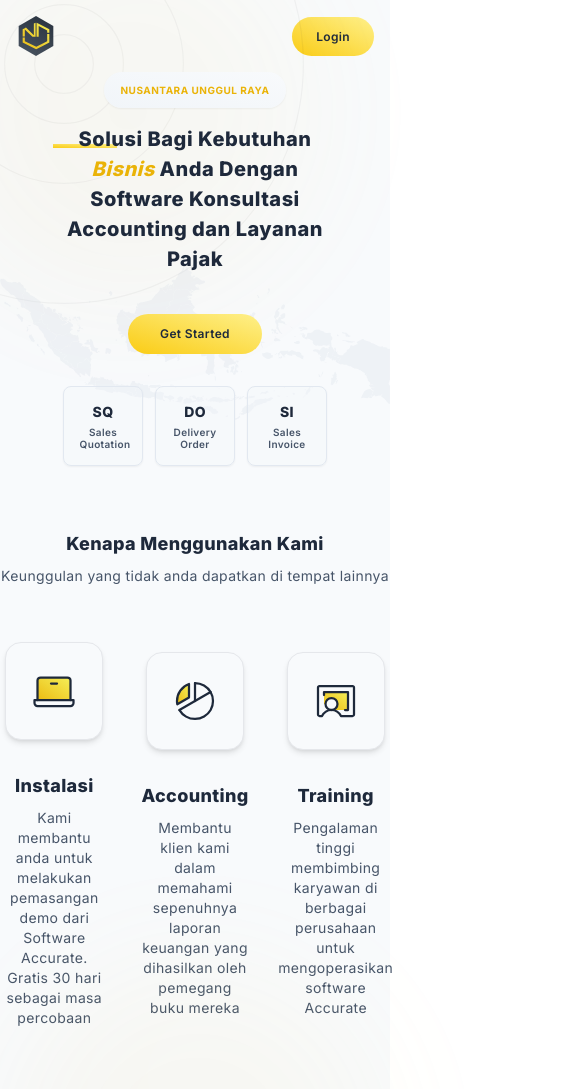
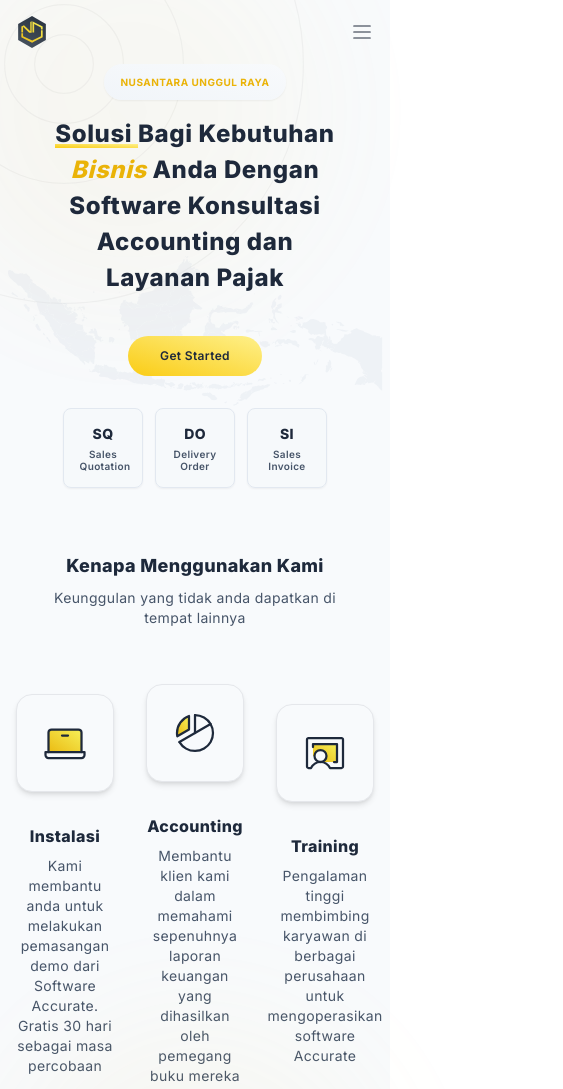
Before and after one commit to aflowcharsss/nusantara-ur, a website built with Vite: page index.html in a window 390 px wide. Shown: the top 1089 px of the page, 563 px wide, since content can reach past the window. Built offline with nearby package versions, Linux system fonts and the light colour scheme.

Commit message:
Mobile S: Intro

```diff
--- a/index.html
+++ b/index.html
@@ -20,6 +20,16 @@
             />
           </div>
 
+          <div class="burger">
+            <img
+              class="icon"
+              src="./src/assets/icons/list.svg"
+              alt="List Icons"
+            />
+          </div>
+
+          <!-- Menu & Login -->
+          <div class="wrapper hidden sm:block">
             <!-- Menu -->
             <ul class="menu">
               <li class="item">
@@ -39,6 +49,7 @@
             <!-- Login -->
             <div class="login">
               <a class="comp cta fill" href="#">Login</a>
+            </div>
           </div>
         </nav>
 
@@ -60,11 +71,13 @@
             <h3 class="name">Nusantara Unggul Raya</h3>
             <h1 class="main">
               <span class="text">
-                Solusi Bagi Kebutuhan <span>Bisnis</span> Anda Dengan Software
-                Konsultasi Accounting dan Layanan Pajak
+                <span class="solution">
+                  <span class="sol-text">Solusi</span>
+                  <div class="underline"></div>
                 </span>
-
-              <div class="underline"></div>
+                Bagi Kebutuhan <span class="bussiness">Bisnis</span> Anda Dengan
+                Software Konsultasi Accounting dan Layanan Pajak
+              </span>
             </h1>
             <a class="comp cta fill" href="#"> Get Started </a>
           </div>
--- a/src/style/index.css
+++ b/src/style/index.css
@@ -59,11 +59,15 @@
 }
 
 .comp.heading {
-  @apply mb-8 text-center;
+  @apply mb-4 flex flex-col items-center text-center xs:mb-8;
 }
 
 .comp.heading .content {
-  @apply mb-2 text-lg font-extrabold text-slate-800 lg:text-2xl;
+  @apply mb-2 text-base font-extrabold text-slate-800 xs:text-lg lg:text-2xl;
+}
+
+.comp.heading .description {
+  @apply w-4/5 text-sm;
 }
 
 /* Header */
@@ -80,7 +84,11 @@
 }
 
 .header .navigation .logo img {
-  @apply h-10 w-10;
+  @apply h-8 w-8;
+}
+
+.header .navigation .burger .icon {
+  @apply h-6 w-6;
 }
 
 .header .navigation .menu {
@@ -123,23 +131,27 @@
 }
 
 .hero .heading .name {
-  @apply mb-4 rounded-full bg-gradient-to-tr from-slate-100 to-slate-50 px-4 py-2 text-[10px] font-bold uppercase tracking-wider text-yellow-500 shadow-sm sm:text-sm;
+  @apply mb-4 rounded-full bg-gradient-to-tr from-slate-100 to-slate-50 px-4  py-1 text-[10px] font-bold uppercase tracking-wider text-yellow-500 shadow-sm xs:py-2 sm:text-sm;
 }
 
 .hero .heading .main {
-  @apply relative mb-10 w-9/12 text-center;
+  @apply relative mb-8 w-9/12 text-center xs:mb-10;
 }
 
 .hero .heading .main .text {
-  @apply relative z-10 text-xl font-extrabold leading-normal tracking-wide  text-slate-800 sm:text-4xl;
+  @apply relative z-10 text-2xl font-extrabold leading-normal tracking-wide text-slate-800  sm:text-4xl sm:leading-relaxed;
 }
 
-.hero .heading .main .text span {
+.hero .heading .main .text .bussiness {
   @apply italic text-yellow-500;
 }
 
-.hero .heading .main .underline {
-  @apply grad absolute top-5 left-1 z-0 h-1 w-16 bg-gradient-to-tr sm:top-10 sm:left-16 sm:w-28;
+.hero .heading .main .text .solution {
+  @apply relative;
+}
+
+.hero .heading .main .text .solution .underline {
+  @apply grad absolute bottom-0 left-0 z-0 h-1 w-full bg-gradient-to-tr xs:h-1;
 }
 
 .hero .heading .cta {
@@ -165,11 +177,11 @@
 
 /* Benefit */
 .benefit {
-  @apply relative py-16;
+  @apply relative py-16 px-4;
 }
 
 .benefit .b-feature {
-  @apply container mx-auto grid grid-cols-3 gap-x-8;
+  @apply container mx-auto grid grid-cols-1 gap-x-8 xs:grid-cols-3;
 }
 
 .benefit .b-feature .card {
@@ -177,11 +189,11 @@
 }
 
 .benefit .b-feature .card .icon {
-  @apply mb-8 rounded-2xl border-[0.25px] bg-slate-50 p-6 shadow-md transition-all duration-300 ease-out hover:cursor-pointer hover:border-transparent hover:bg-yellow-300 hover:shadow-none hover:transition-all hover:duration-500 hover:ease-in;
+  @apply mb-4 rounded-2xl border-[0.25px] bg-slate-50 p-4 shadow-md transition-all duration-300 ease-out hover:cursor-pointer hover:border-transparent hover:bg-yellow-300 hover:shadow-none hover:transition-all hover:duration-500 hover:ease-in xs:mb-8 xs:p-6;
 }
 
 .benefit .b-feature .card .icon .image {
-  @apply h-12 w-12;
+  @apply h-10 w-10 xs:h-12 xs:w-12;
 }
 
 .benefit .b-feature .card .text {
@@ -189,7 +201,7 @@
 }
 
 .benefit .b-feature .card .text .title {
-  @apply pb-2 text-lg font-extrabold text-slate-800;
+  @apply pb-2 text-base font-extrabold text-slate-800 sm:text-lg;
 }
 
 /* Introduction */
@@ -202,7 +214,7 @@
 }
 
 .intro .cta .button {
-  @apply w-40 text-center;
+  @apply text-center xs:w-40;
 }
 
 .intro .product {
@@ -210,12 +222,12 @@
 }
 
 .intro .product .wrapper {
-  @apply container mx-auto grid grid-cols-12 gap-x-8;
+  @apply container mx-auto grid grid-cols-12 gap-x-0 md:gap-x-8;
 }
 
 /* Introduction - Testimony */
 .intro .product .wrapper .testimony {
-  @apply col-span-5 py-16;
+  @apply hidden py-16 md:col-span-5;
 }
 
 .intro .product .wrapper .testimony .image {
@@ -236,12 +248,12 @@
 
 /* Introduction - Divider */
 .intro .product .wrapper .divider {
-  @apply col-span-1 h-full w-[0.25px] justify-self-center bg-slate-200;
+  @apply hidden h-full w-[0.25px] justify-self-center bg-slate-200 md:col-span-1;
 }
 
 /* Introduction - Content */
 .intro .product .wrapper .content {
-  @apply col-span-6 space-y-8 py-16;
+  @apply col-span-12 space-y-8 px-3 py-16 md:col-span-6;
 }
 
 .intro .product .wrapper .content .description .heading {
@@ -253,7 +265,7 @@
 }
 
 .intro .product .wrapper .content .type .wrapper {
-  @apply grid grid-cols-12 gap-x-8;
+  @apply grid grid-flow-col grid-cols-12 gap-x-0 overflow-x-auto md:gap-x-8;
 }
 
 .intro .product .wrapper .content .type .wrapper .card {
@@ -273,7 +285,7 @@
 }
 
 .intro .product .wrapper .content .feature-product .wrapper {
-  @apply mb-12 grid grid-cols-12 gap-8;
+  @apply mb-12 grid grid-cols-12 gap-8 overflow-x-auto md:gap-8;
 }
 
 .intro .product .wrapper .content .feature-product .wrapper .card {
--- a/tailwind.config.js
+++ b/tailwind.config.js
@@ -4,6 +4,25 @@
     fontFamily: {
       inter: ["Inter", "sans-serif"],
     },
+    screens: {
+      xs: "375px",
+      // => @media (min-width: 480px) { ... }
+
+      sm: "640px",
+      // => @media (min-width: 640px) { ... }
+
+      md: "768px",
+      // => @media (min-width: 768px) { ... }
+
+      lg: "1024px",
+      // => @media (min-width: 1024px) { ... }
+
+      xl: "1280px",
+      // => @media (min-width: 1280px) { ... }
+
+      "2xl": "1536px",
+      // => @media (min-width: 1536px) { ... }
+    },
     extend: {},
   },
   plugins: [],
```
Also changed, not shown: src/assets/icons/list.svg (added). Lines whose indentation alone changed are shown as unchanged.
